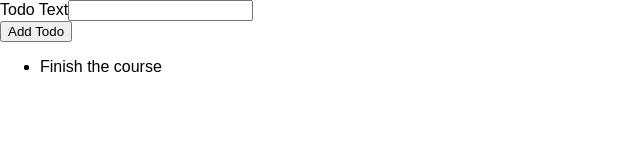
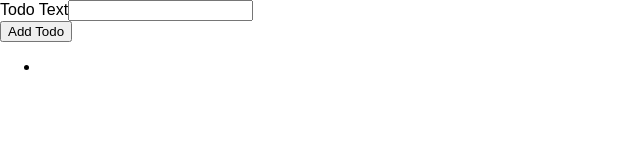
Before and after one commit to FredrikPedersen/Learning_TypeScript, a React (Create React App) app in the folder react_with_typescript/: page / in a window 1280 px wide. Shown: the top 160 px of the page, without its empty margins (0-640 px from the left). Built offline with nearby package versions, Linux system fonts and the light colour scheme.

Commit message:
Completed Section 14: Part 181: Working with State and Types

```diff
--- a/react_with_typescript/src/App.tsx
+++ b/react_with_typescript/src/App.tsx
@@ -1,14 +1,14 @@
-import React from 'react';
+import React, { useState } from 'react';
 import TodoList from "./components/TodoList";
 import NewTodo from "./components/NewTodo";
+import {Todo} from "./components/todo.model";
 
 function App() {
 
-
-    const todos = [{id: "t1", text: "Finish the course"}];
+    const [todos, setTodos] = useState<Todo[]>([]);
 
     const todoAddHandler = (text: string) => {
-        console.log(text);
+        setTodos([{id: Math.random().toString(), text: text}])
     };
 
     return (
--- /dev/null
+++ b/react_with_typescript/src/components/todo.model.ts
@@ -0,0 +1,4 @@
+export interface Todo {
+    id: string;
+    text: string
+}
```
